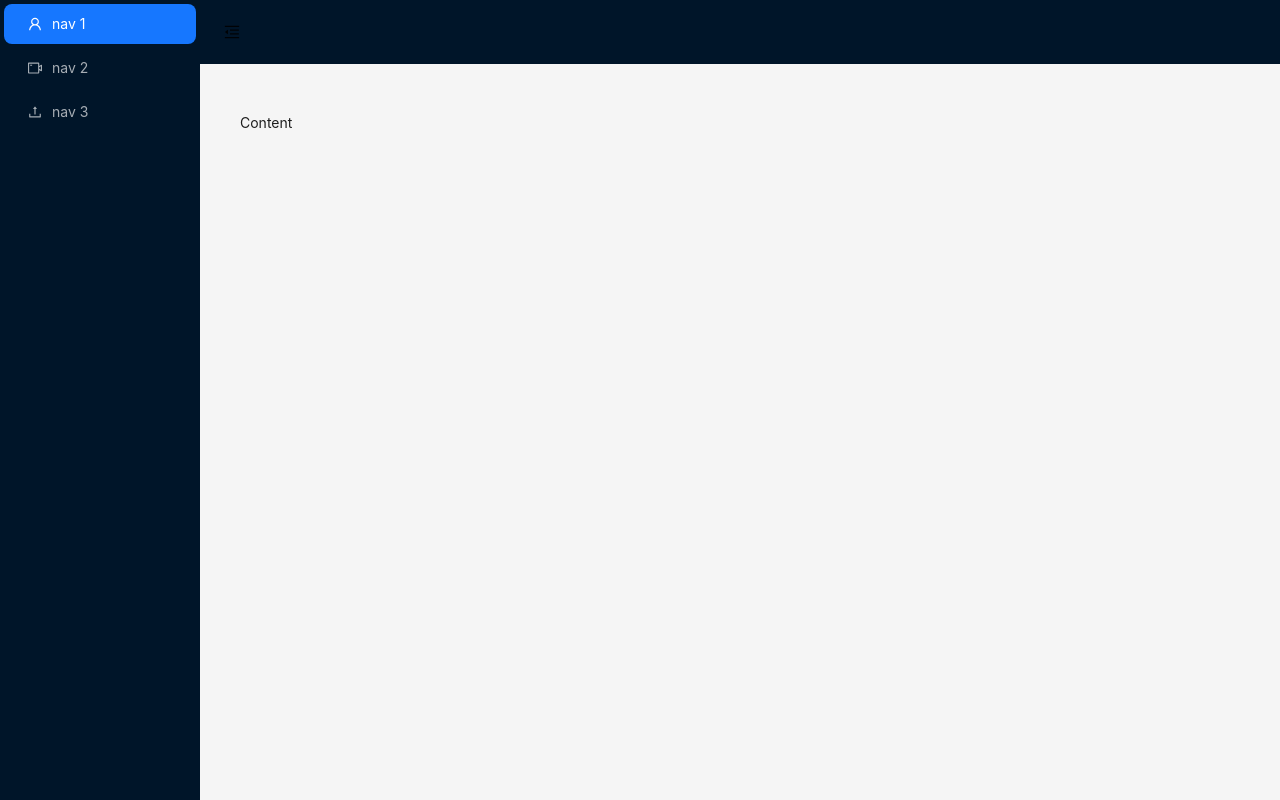
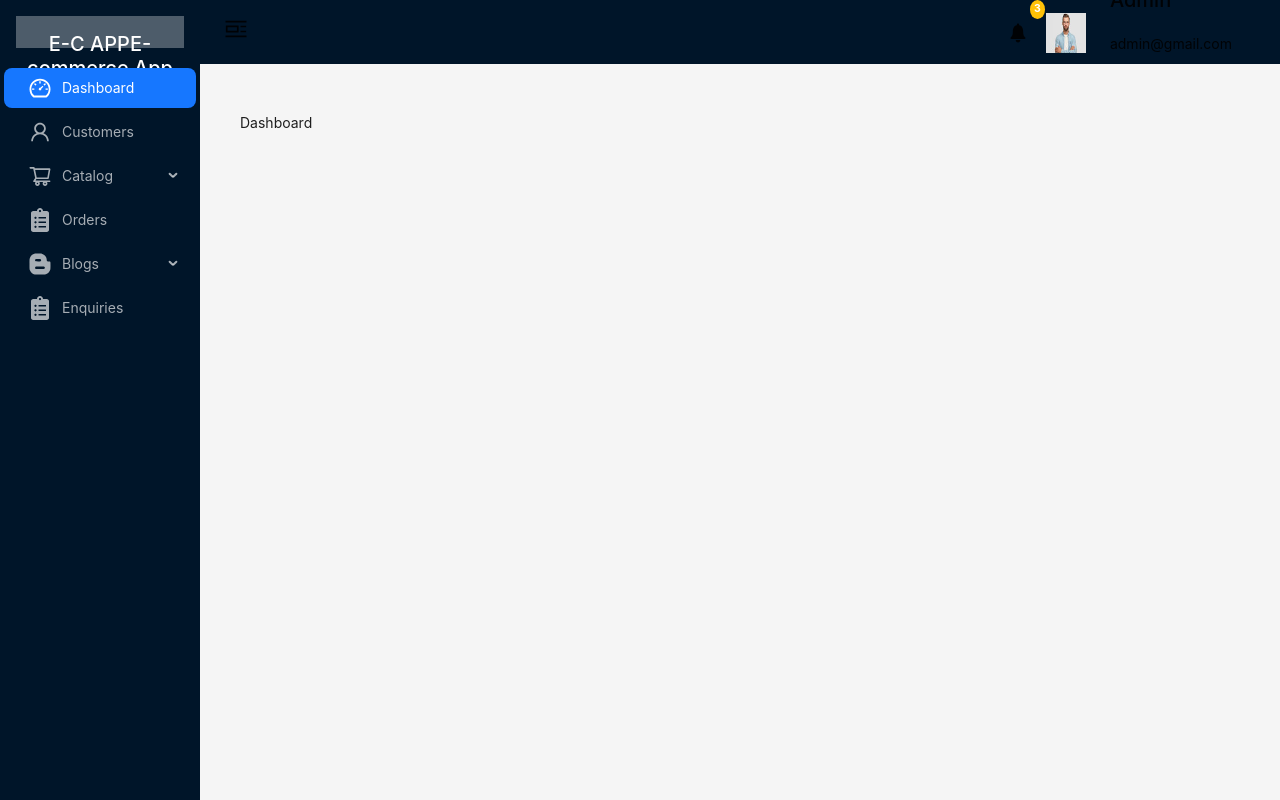
Before and after one commit to vit718/ElectronStore_MERN, a React (Create React App) app in the folder admin-dashboard/: page /admin in a window 1280 px wide. Built offline with nearby package versions, Linux system fonts and the light colour scheme; the HTML template or start-up script is replaced by a standard one.

Commit message:
feat: customize MainLayout component

```diff
--- a/admin-dashboard/src/components/MainLayout.js
+++ b/admin-dashboard/src/components/MainLayout.js
@@ -1,52 +1,162 @@
 import React, { useState } from "react";
+import { Button, Layout, Menu, theme } from "antd";
 import {
-  MenuFoldOutlined,
-  MenuUnfoldOutlined,
-  UploadOutlined,
-  UserOutlined,
-  VideoCameraOutlined,
-} from "@ant-design/icons";
-import { Button, Layout, Menu, theme } from "antd";
+  AiOutlineDashboard,
+  AiOutlineShoppingCart,
+  AiOutlineUser,
+  AiOutlineBgColors,
+  AiOutlinePicLeft,
+  AiOutlinePicRight,
+} from "react-icons/ai";
+import { Outlet } from "react-router-dom";
+import { SiBrandfolder } from "react-icons/si";
+import { useNavigate } from "react-router-dom";
+import { BiCategoryAlt } from "react-icons/bi";
+import { FaClipboardList, FaBloggerB } from "react-icons/fa";
+import { ImBlog } from "react-icons/im";
+import { IoIosNotifications } from "react-icons/io";
+
 const { Header, Sider, Content } = Layout;
 
 const MainLayout = () => {
   const [collapsed, setCollapsed] = useState(false);
+  const {
+    token: { colorBgContainer },
+  } = theme.useToken();
+  const navigate = useNavigate();
   return (
     <Layout>
       <Sider trigger={null} collapsible collapsed={collapsed}>
-        <div className="demo-logo-vertical" />
+        <div className="logo">
+          <h2 className="text-white fs-5 text-center py-3 mb-0">
+            <span className="sm-logo">E-C APP</span>
+            <span className="lg-logo">E-commerce App</span>
+          </h2>
+        </div>
         <Menu
           theme="dark"
           mode="inline"
-          defaultSelectedKeys={["1"]}
+          defaultSelectedKeys={[""]}
+          onClick={({ key }) => {
+            if (key === "signout") {
+            } else {
+              navigate(key);
+            }
+          }}
           items={[
             {
-              key: "1",
-              icon: <UserOutlined />,
-              label: "nav 1",
+              key: "",
+              icon: <AiOutlineDashboard className="fs-4" />,
+              label: "Dashboard",
             },
             {
-              key: "2",
-              icon: <VideoCameraOutlined />,
-              label: "nav 2",
+              key: "customers",
+              icon: <AiOutlineUser className="fs-4" />,
+              label: "Customers",
             },
             {
-              key: "3",
-              icon: <UploadOutlined />,
-              label: "nav 3",
+              key: "catalog",
+              icon: <AiOutlineShoppingCart className="fs-4" />,
+              label: "Catalog",
+              children: [
+                {
+                  key: "product",
+                  icon: <AiOutlineShoppingCart className="fs-4" />,
+                  label: "Add Product",
+                },
+                {
+                  key: "product-list",
+                  icon: <AiOutlineShoppingCart className="fs-4" />,
+                  label: "Product List",
+                },
+                {
+                  key: "brand",
+                  icon: <SiBrandfolder className="fs-4" />,
+                  label: "Brand",
+                },
+                {
+                  key: "list-brand",
+                  icon: <SiBrandfolder className="fs-4" />,
+                  label: "Brand List",
+                },
+                {
+                  key: "category",
+                  icon: <BiCategoryAlt className="fs-4" />,
+                  label: "Category",
+                },
+                {
+                  key: "list-category",
+                  icon: <BiCategoryAlt className="fs-4" />,
+                  label: "Category List",
+                },
+                {
+                  key: "color",
+                  icon: <AiOutlineBgColors className="fs-4" />,
+                  label: "Color",
+                },
+                {
+                  key: "list-color",
+                  icon: <AiOutlineBgColors className="fs-4" />,
+                  label: "Color List",
+                },
+              ],
+            },
+            {
+              key: "orders",
+              icon: <FaClipboardList className="fs-4" />,
+              label: "Orders",
+            },
+            {
+              key: "blog",
+              icon: <FaBloggerB className="fs-4" />,
+              label: "Blogs",
+              children: [
+                {
+                  key: "blog",
+                  icon: <ImBlog className="fs-4" />,
+                  label: "Add Blog",
+                },
+                {
+                  key: "blog-list",
+                  icon: <FaBloggerB className="fs-4" />,
+                  label: "Blog List",
+                },
+                {
+                  key: "blog-category",
+                  icon: <ImBlog className="fs-4" />,
+                  label: "Add Blog Category",
+                },
+                {
+                  key: "blog-category-list",
+                  icon: <FaBloggerB className="fs-4" />,
+                  label: "Blog Category List",
+                },
+              ],
+            },
+            {
+              key: "enquiries",
+              icon: <FaClipboardList className="fs-4" />,
+              label: "Enquiries",
             },
           ]}
         />
       </Sider>
       <Layout>
         <Header
+          className="d-flex justify-content-between ps-1 pe-5"
           style={{
             padding: 0,
           }}
         >
           <Button
             type="text"
-            icon={collapsed ? <MenuUnfoldOutlined /> : <MenuFoldOutlined />}
+            icon={
+              collapsed ? (
+                <AiOutlinePicRight className="fs-4" />
+              ) : (
+                <AiOutlinePicLeft className="fs-4" />
+              )
+            }
             onClick={() => setCollapsed(!collapsed)}
             style={{
               fontSize: "16px",
@@ -54,6 +164,21 @@ const MainLayout = () => {
               height: 64,
             }}
           />
+          <div className="d-flex gap-3 align-items-center">
+            <div className="position-relative">
+              <IoIosNotifications className="fs-4" />
+              <span className="badge bg-warning rounded-circle p-1 position-absolute">3</span>
+            </div>
+            <div className="d-flex gap-4 align-items-center">
+              <div>
+                <img width={40} height={40} src="images/admin-pic.jpg" alt="" />
+              </div>
+              <div>
+                <h5 className="mb-0">Admin</h5>
+                <p className="mb-0">admin@gmail.com</p>
+              </div>
+            </div>
+          </div>
         </Header>
         <Content
           style={{
@@ -62,7 +187,7 @@ const MainLayout = () => {
             minHeight: 280,
           }}
         >
-          Content
+          <Outlet />
         </Content>
       </Layout>
     </Layout>
```
